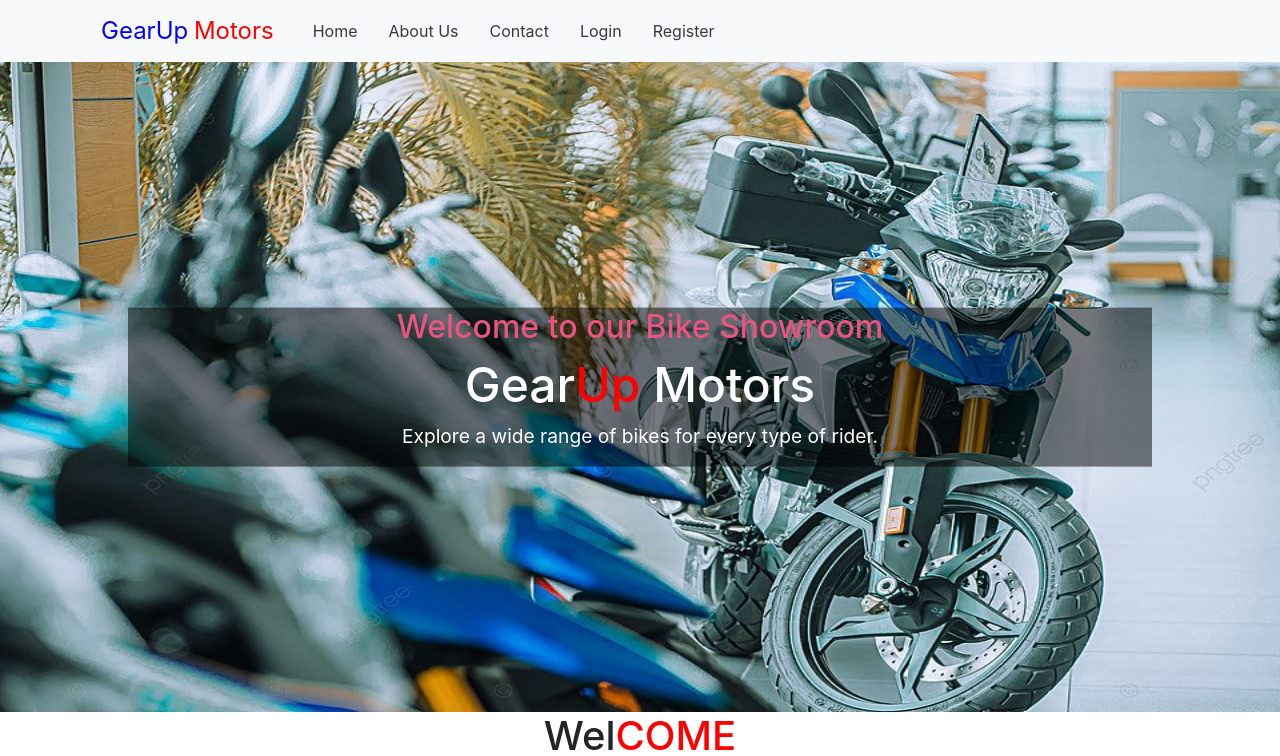
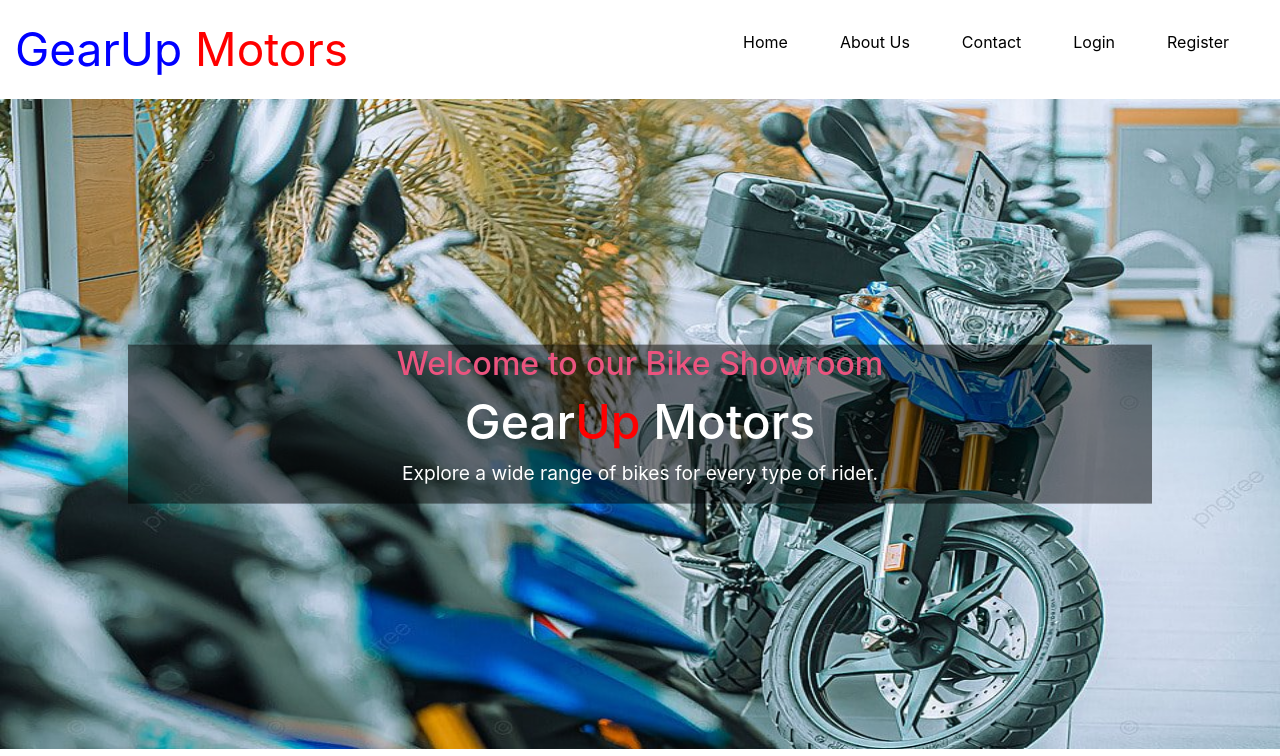
Before and after one commit to Ashfaque-calicut/GearUp-Motors, a React (Create React App) app in the folder front-end/: page / in a window 1280 px wide. Shown: the top 756 px of the page. Built offline with nearby package versions, Linux system fonts and the light colour scheme; no server answers.

Commit message:
updated Banner

```diff
--- a/front-end/src/Components/Banner/Banner.js
+++ b/front-end/src/Components/Banner/Banner.js
@@ -7,6 +7,7 @@ import image14 from '../../assets/images/image14.jpg';
 import image13 from '../../assets/images/image13.jpg';
 import image11 from '../../assets/images/image11.jpg';
 import bgimage from '../../assets/images/bgimage.jpg'; // Import your new banner image
+import BikeCard from '../BikeCard/BikeCard';
 
 const Banner = () => {
   return (
@@ -22,6 +23,7 @@ const Banner = () => {
         </div>
       </section>
       <h1> Wel<span style={{ color: "red" }}>COME</span> </h1>
+      <BikeCard/>
       <Carousel showArrows={true} showThumbs={false} autoPlay={true} interval={1000} infiniteLoop>
         <div>
           <img src={image12} alt="Image 1" className="carousel-image" />
--- a/front-end/src/Components/Bookingdetails/BookingDetails.css
+++ b/front-end/src/Components/Bookingdetails/BookingDetails.css
@@ -1,14 +1,12 @@
-/* Example media query for responsiveness */
-/* You can adjust the breakpoints and styles as needed */
+
 @media (max-width: 768px) {
     .booking-details {
       width: 100%;
       height: auto;
     }
-    /* Additional responsive styles can be added here */
   }
 
-  /* Example CSS for table and cell borders */
+
 .table {
     border: 1px solid #dee2e6; /* Table border */
   }
--- a/front-end/src/Components/Bookingdetails/BookingDetails.js
+++ b/front-end/src/Components/Bookingdetails/BookingDetails.js
@@ -32,8 +32,8 @@ function BookingDetails() {
 
 
   const handleReject = (bookingId, index) => {
-    // axios.put(`http://localhost:3900/api/booking/reject-booking/${bookingId}`)
-    axios.put(`https://gearup-motors.onrender.com/api/booking/reject-booking/${bookingId}`)
+    axios.put(`http://localhost:3900/api/booking/reject-booking/${bookingId}`)
+    // axios.put(`https://gearup-motors.onrender.com/api/booking/reject-booking/${bookingId}`)
 
       .then((response) => {
         const newStatusData = [...statusData];
@@ -43,8 +43,8 @@ function BookingDetails() {
   };
 
   const handleAccept = (bookingId, index) => {
-    // axios.put(`http://localhost:3900/api/booking/approve-booking/${bookingId}`)
-    axios.put(`https://gearup-motors.onrender.com/api/booking/approve-booking/${bookingId}`)
+    axios.put(`http://localhost:3900/api/booking/approve-booking/${bookingId}`)
+    // axios.put(`https://gearup-motors.onrender.com/api/booking/approve-booking/${bookingId}`)
 
       .then((response) => {
         const newStatusData = [...statusData];
--- a/front-end/src/Components/EditBike/EditBikeForm.js
+++ b/front-end/src/Components/EditBike/EditBikeForm.js
@@ -49,8 +49,8 @@ function EditBikeForm() {
     formData.append("price", bike.price);
 
     axios
-      // .put(`http://localhost:3900/api/bike/update-bike/${id}`, formData)
-      .put(`https://gearup-motors.onrender.com/api/bike/update-bike/${id}`, formData)
+      .put(`http://localhost:3900/api/bike/update-bike/${id}`, formData)
+      // .put(`https://gearup-motors.onrender.com/api/bike/update-bike/${id}`, formData)
 
       .then((response) => {
         navigate("/Bike");
--- a/front-end/src/Components/Header/Header.css
+++ b/front-end/src/Components/Header/Header.css
@@ -1,45 +1,47 @@
-/* Header.css */
-
 .header {
-  background-color: #f8f9fa; /* Light gray background color */
-  padding: 15px 0;
+  display: flex;
+  justify-content: space-between;
+  align-items: center;
+  padding: 15px;
+  background-color:white;
+  color:black;
+}
+.logo{
+  font-size: 46px;
+}
+.logo-link {
+  text-decoration: none;
 }
 
-.nav-link {
-  color: #343a40 !important; /* Dark text color */
-  margin-right: 15px;
+
+.nav ul {
+  list-style: none;
+  display: flex;
+
 }
 
-.navbar-brand {
-  color: #007bff !important; /* Primary blue color for the brand */
-  font-weight: bold;
-  font-size: 1.5rem;
-  margin-right: 15px;
+.nav ul li {
+  margin-right: 20px;
+  color: black;
 }
+.nav-link{
+  color: black;
+}
+@media screen and (max-width: 768px) {
+  .header {
+    flex-direction: column;
+    text-align: center;
+  }
 
-.navbar-brand span {
-  font-weight: normal;
+  .nav {
+    margin-top: 20px;
+  }
+
+  .nav ul {
+    flex-direction: column;
+  }
+
+  .nav ul li {
+    margin: 10px 0;
+  }
 }
-
-.navbar-toggler-icon {
-  color: #007bff; /* Primary blue color for the toggle icon */
-}
-
-.navbar-toggler {
-  border-color: #007bff; /* Primary blue color for the toggle button border */
-}
-
-.navbar-toggler:focus,
-.navbar-toggler:active {
-  outline: none;
-  box-shadow: none;
-}
-
-.navbar-nav .nav-link.active,
-.navbar-nav .nav-link:hover {
-  color: #0056b3 !important; /* Darker blue color on hover or active */
-}
-
-.bg-body-tertiary {
-  background-color: #f8f9fa; /* Light gray background color */
-}
--- a/front-end/src/Components/Header/Header.js
+++ b/front-end/src/Components/Header/Header.js
@@ -1,11 +1,12 @@
 import React, { useState } from 'react';
+import './Header.css';
 import { Link } from 'react-router-dom';
-import { Container, Nav, Navbar } from 'react-bootstrap';
-import './Header.css';
+
 
 const Header = () => {
   const [token, setToken] = useState(sessionStorage.getItem('token'));
   const role = sessionStorage.getItem('role');
+
 
   const handleLogout = () => {
     sessionStorage.removeItem('token');
@@ -13,68 +14,88 @@ const Header = () => {
   };
 
   return (
-    <Navbar expand="lg" className="bg-body-tertiary">
-      <Container>
-        <Navbar.Brand as={Link} to="/" className="nav-link">
-          <span style={{ color: 'blue' }}> GearUp</span> <span style={{ color: 'red' }}>Motors</span>
-        </Navbar.Brand>
-        <Navbar.Toggle aria-controls="basic-navbar-nav" />
-        <Navbar.Collapse id="basic-navbar-nav">
-          <Nav className="me-auto">
-            <Nav.Link as={Link} to="/" className="nav-link">
+    <header className='header'>
+      <div className='logo'>
+      <span style={{color:'blue'}}> GearUp</span>  <span style={{ color: 'red' }}>Motors</span>
+
+      </div>
+      <nav className='nav'>
+        <ul>
+          <li>
+            <Link to='/' className='nav-link'>
               Home
-            </Nav.Link>
+            </Link>
+          </li>
           {token && (
-              <Nav.Link as={Link} to="/Bike" className="nav-link">
+            <li>
+              <Link to='/Bike' className='nav-link'>
                 Bikes
-              </Nav.Link>
+              </Link>
+            </li>
           )}
-            {role === 2 && (
-              <Nav.Link as={Link} to="/Booking" className="nav-link">
+          {role==2 && (
+            <li>
+              <Link to='/Booking' className='nav-link'>
                 Booking
-              </Nav.Link>
+              </Link>
+            </li>
           )}
-            {role === 2 && (
-              <Nav.Link as={Link} to="/user-booking" className="nav-link">
+          {
+            role==2 &&(
+              <li>
+                <Link to='/user-booking' className='nav-link'>
                   BookingDetails
-              </Nav.Link>
+                </Link>
+              </li>
+            )
+          }
+          {role == 1 && (
+            <li>
+              <Link to='/bookingDetails' className='nav-link'>
+                BookingDetails
+              </Link>
+            </li>
           )}
-            {role === 1 && (
-              <Nav.Link as={Link} to="/bookingDetails" className="nav-link">
-                BookingDetails
-              </Nav.Link>
+          <li>
+            <Link to='/About' className='nav-link'>
+              About Us
+            </Link>
+          </li>
+          <li>
+            <Link to='/contact' className='nav-link'>
+              Contact
+            </Link>
+          </li>
+          {token &&(
+            <li>
+              <Link to='/profile' className='nav-link'>
+              Profile
+              </Link>
+            </li>
           )}
-            <Nav.Link as={Link} to="/About" className="nav-link">
-              About Us
-            </Nav.Link>
-            <Nav.Link as={Link} to="/contact" className="nav-link">
-              Contact
-            </Nav.Link>
-            {token && (
-              <Nav.Link as={Link} to="/profile" className="nav-link">
-                Profile
-              </Nav.Link>
-            )}
-          </Nav>
-          <Nav>
           {token ? (
-              <Nav.Link as={Link} to="/Login" className="nav-link" onClick={handleLogout}>
+            <li>
+              <Link to='/Login' className='nav-link' onClick={handleLogout}>
                 Logout
-              </Nav.Link>
+              </Link>
+            </li>
           ) : (
             <>
-                <Nav.Link as={Link} to="/Login" className="nav-link">
+              <li>
+                <Link to='/Login' className='nav-link'>
                   Login
-                </Nav.Link>
-                <Nav.Link as={Link} to="/Register" className="nav-link">
+                </Link>
+              </li>
+              <li>
+                <Link to='/Register' className='nav-link'>
                   Register
-                </Nav.Link>
+                </Link>
+              </li>
             </>
           )}
-          </Nav>
-        </Navbar.Collapse>
-      </Container>
-    </Navbar>
+        </ul>
+      </nav>
+    </header>
   );
 };
 
--- a/front-end/src/Components/singleBike/SingleBike.css
+++ b/front-end/src/Components/singleBike/SingleBike.css
@@ -12,7 +12,7 @@
   .card {
 
       width: 300px; /* Set the desired width */
-      height: 500px; /* Set the desired height */
+      height: 600px; /* Set the desired height */
       border: 1px solid #ccc;
       border-radius: 5px;
       box-shadow: 0 4px 6px rgba(0, 0, 0, 0.1);
```
Also changed, not shown: front-end/src/Components/BikeCard/BikeCard.js (+18 -15 lines). Lines whose indentation alone changed are shown as unchanged.
